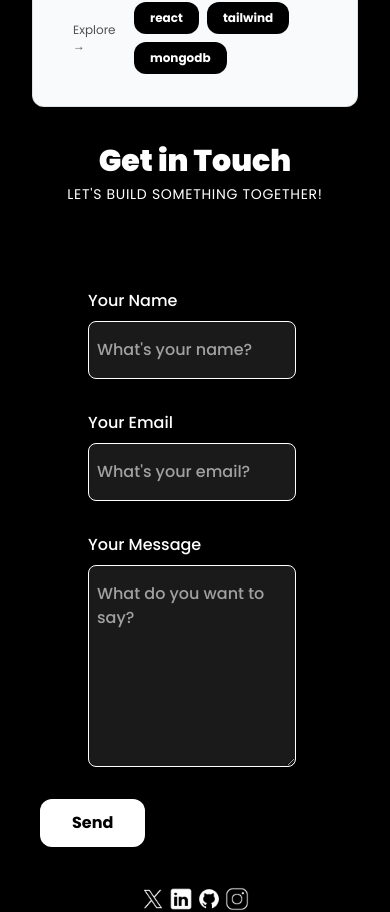
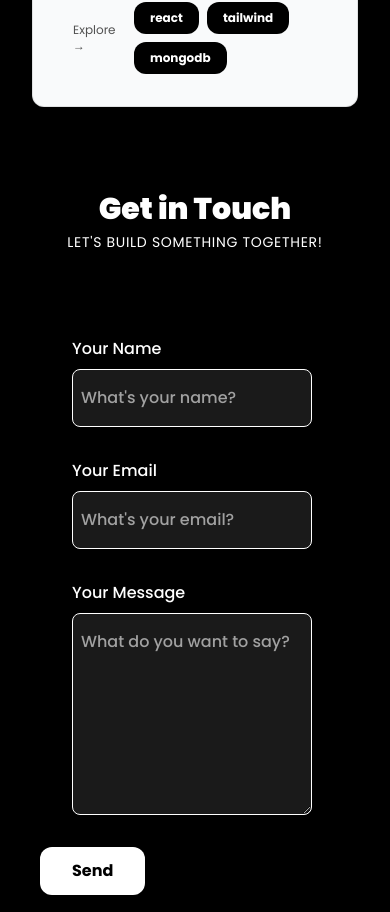
Before and after one commit to indranoojk/ik-portfolio, a React (Vite) app: page / in a window 390 px wide. Shown: the part 5660-6572 px from the top of the page. Built offline with nearby package versions, Linux system fonts and the light colour scheme.

Commit message:
contact edit sort1

```diff
--- a/src/components/Contact.jsx
+++ b/src/components/Contact.jsx
@@ -61,7 +61,7 @@ const Contact = () => {
 
   return (
     <>
-      <div className="mt-12 flex flex-col lg:flex lg:flex-row gap-5 overflow-hidden justify-center">
+      <div className="mt-12 pt-12 flex flex-col lg:flex lg:flex-row gap-5 overflow-hidden justify-center">
         <div className="text-center">
           <h3 className={`${styles.sectionHeadText} `}>Get in Touch</h3>
           <p className={`${styles.sectionSubText} pb-6 `}>
@@ -78,7 +78,7 @@ const Contact = () => {
             onSubmit={handleSubmit}
             className="mt-12 p-4 flex flex-col gap-8"
           >
-            <div className="px-12 lg:px-0">
+            <div className="px-8 lg:px-0">
               <label className="flex flex-col">
                 <span className="text-white font-medium pb-2">Your Name</span>
                 <input
@@ -92,7 +92,7 @@ const Contact = () => {
               </label>
             </div>
 
-            <div className="px-12 lg:px-0">
+            <div className="px-8 lg:px-0">
               <label className="flex flex-col">
                 <span className="text-white font-medium pb-2">Your Email</span>
                 <input
@@ -106,7 +106,7 @@ const Contact = () => {
               </label>
             </div>
 
-            <div className="px-12 lg:px-0">
+            <div className="px-8 lg:px-0">
               <label className="flex flex-col">
                 <span className="text-white font-medium pb-2">
                   Your Message
```
